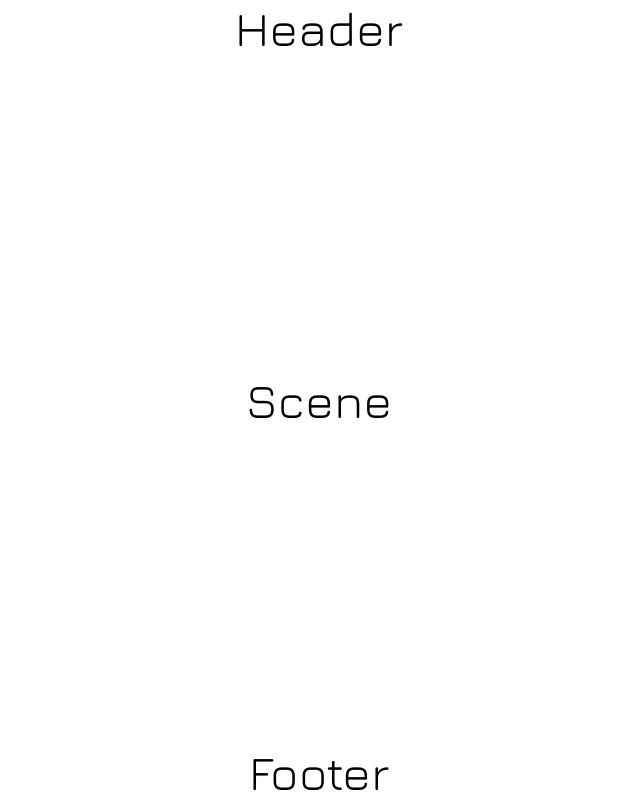
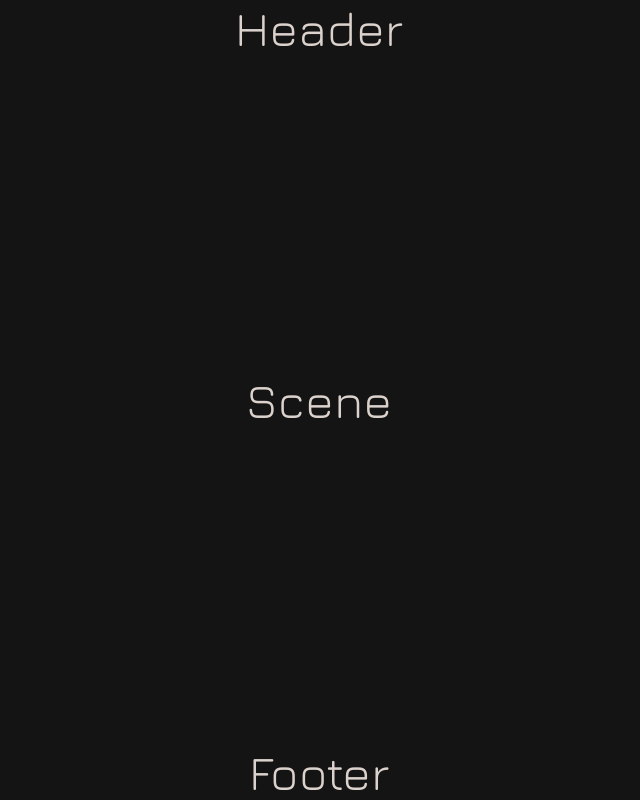
Before and after one commit to WildCodeSchool/2023-02-js-btz-apollo, a React (Create React App) app: page / in a window 1280 px wide. Shown: the whole page, without its empty margins (321-961 px from the left). Built offline with nearby package versions, Linux system fonts and the light colour scheme; a web font is replaced by a local one.

Commit message:
general backgroud and text color

```diff
--- a/src/App.css
+++ b/src/App.css
@@ -14,6 +14,8 @@
 --title-size:3em;
 --text-font:'Anuphan', sans-serif;
 --text-size:1em;
+--text-color:rgb(220, 210, 205);
+--bg-color:rgb(20, 20, 20);
 }
 
 .App
@@ -24,6 +26,8 @@ display: flex;
 flex-direction: column;
 justify-content: space-between;
 align-items: center;
+color: var(--text-color);
+background-color: var(--bg-color);
 font-family: var(--title-font);
 font-size: var(--title-size);
 }
```
